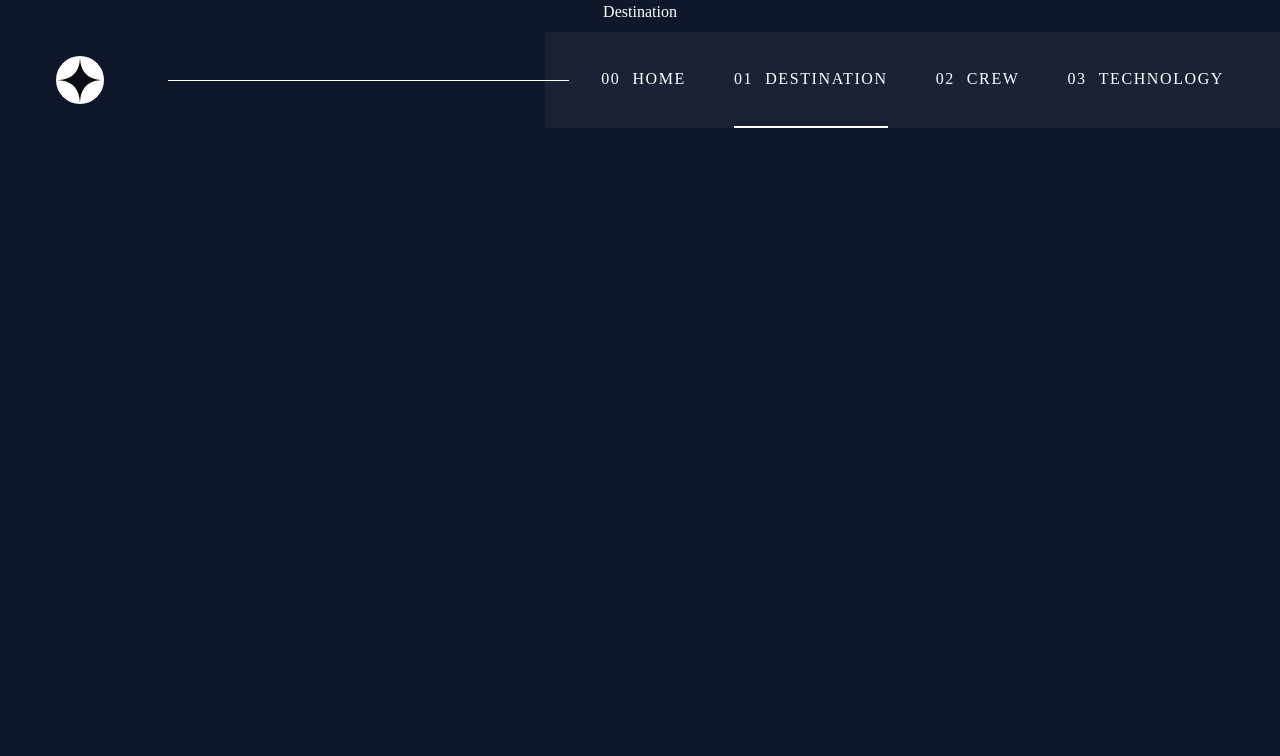
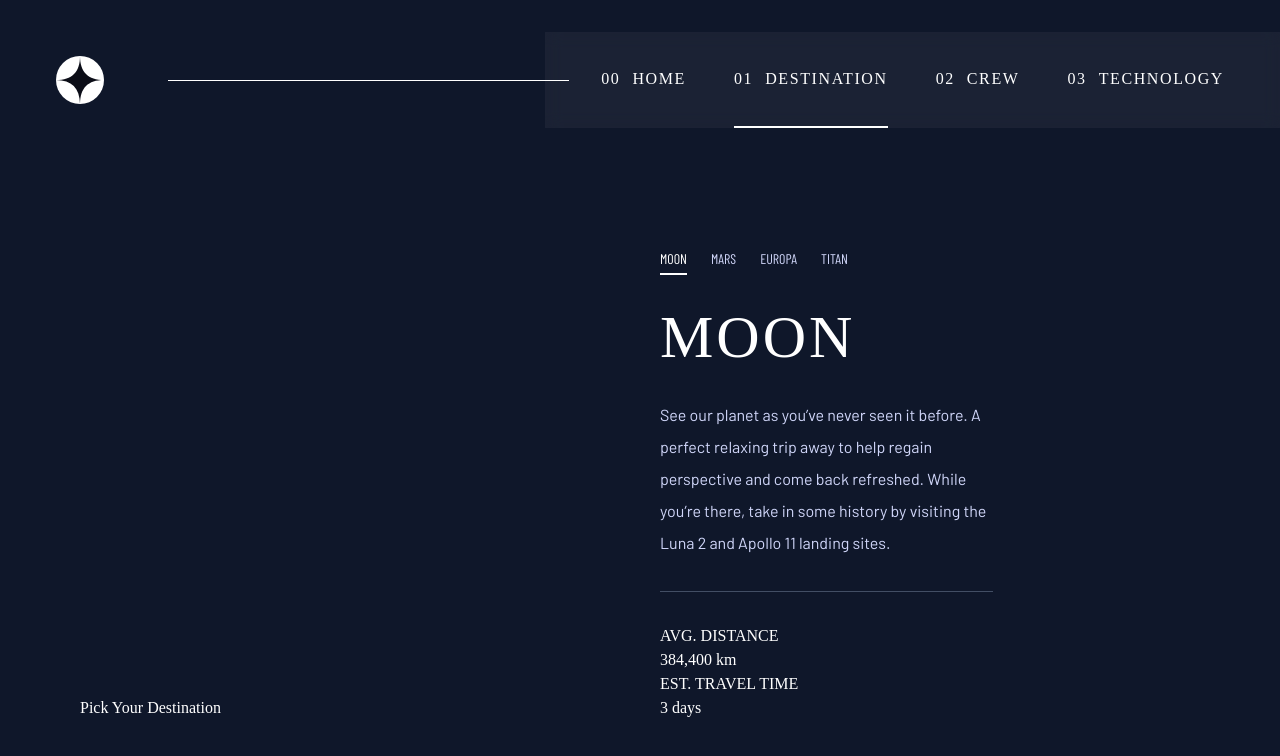
Before and after one commit to Alexjoshua14/Space-Tourism, a Next.js app: page /destination in a window 1280 px wide. Shown: the top 756 px of the page. Built offline with nearby package versions, Linux system fonts and the light colour scheme; a web font is replaced by a local one.

Commit message:
Begin implementing destinations page

```diff
--- a/src/app/destination/page.tsx
+++ b/src/app/destination/page.tsx
@@ -1,8 +1,54 @@
 
 export default function Destination() {
   return (
-    <main className="flex min-h-screen flex-col items-center justify-between">
-      Destination
+    <main className="flex min-h-screen flex-col justify-end p-20">
+      <section className="h-full flex items-end">
+        <div className="w-1/2">
+          <h1>Pick Your Destination</h1>
+
+        </div>
+        <div className="w-1/3 px-5 flex flex-col gap-8">
+          <ul className="flex gap-6 font-header font-light text-sm text-secondary">
+            <li className="border-b-2 border-b-white text-white py-1">
+              {`Moon`.toUpperCase()}
+            </li>
+            <li className="border-b-2 border-b-transparent py-1">
+              {`Mars`.toUpperCase()}
+            </li>
+            <li className="border-b-2 border-b-transparent py-1">
+              {`Europa`.toUpperCase()}
+            </li>
+            <li className="border-b-2 border-b-transparent py-1">
+              {`Titan`.toUpperCase()}
+            </li>
+          </ul>
+          <h2 className="text-6xl text-serif tracking-wider">
+            {`Moon`.toUpperCase()}
+          </h2>
+          <p className="font-sans text-secondary leading-loose">
+            {`See our planet as you’ve never seen it before. A perfect relaxing trip away to help regain perspective and come back refreshed. While you’re there, take in some history by visiting the Luna 2 and Apollo 11 landing sites.`}
+          </p>
+          <div className="border-b-[1px] border-b-slate-500/60" />
+          <div className="w-1/2">
+            <div>
+              <p>
+                {`Avg. Distance`.toUpperCase()}
+              </p>
+              <p>
+                {`384,400 km`}
+              </p>
+            </div>
+            <div>
+              <p>
+                {`Est. Travel Time`.toUpperCase()}
+              </p>
+              <p>
+                {`3 days`}
+              </p>
+            </div>
+          </div>
+        </div>
+      </section>
     </main>
   )
 }
```
